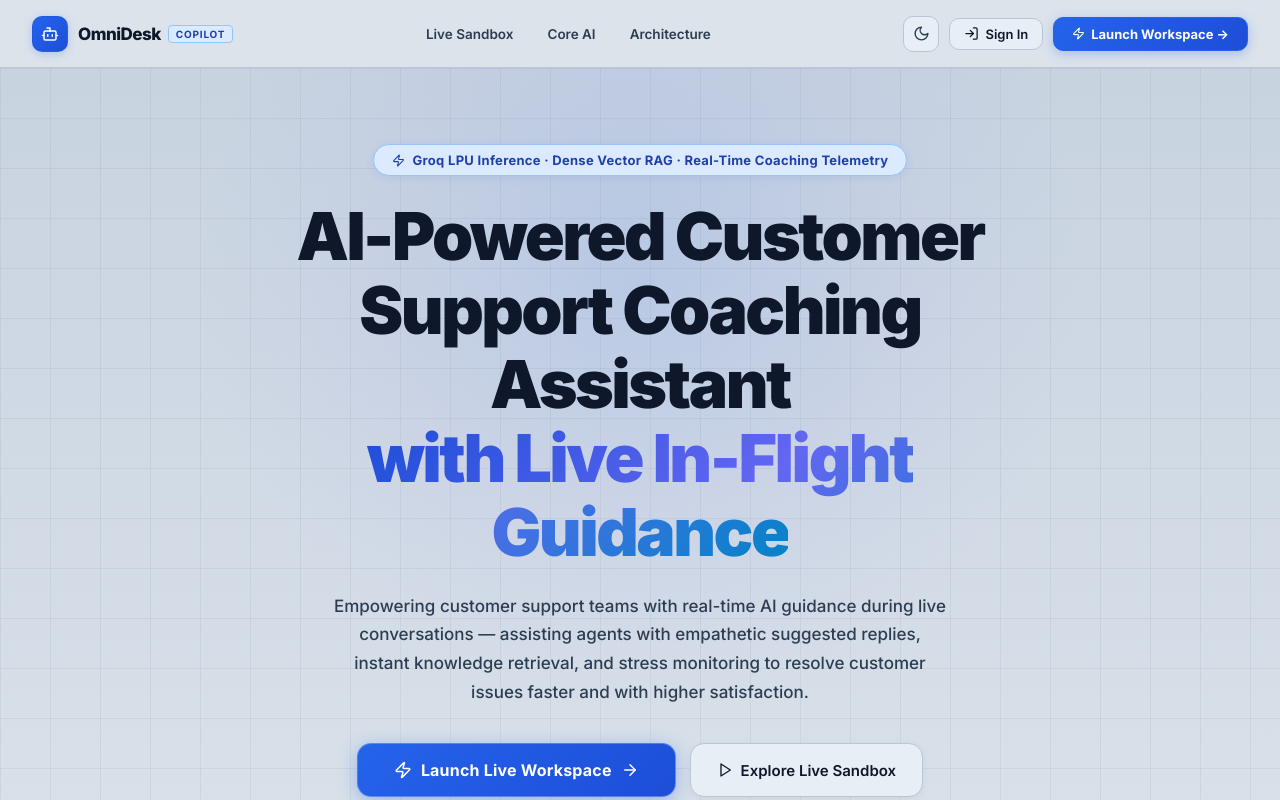
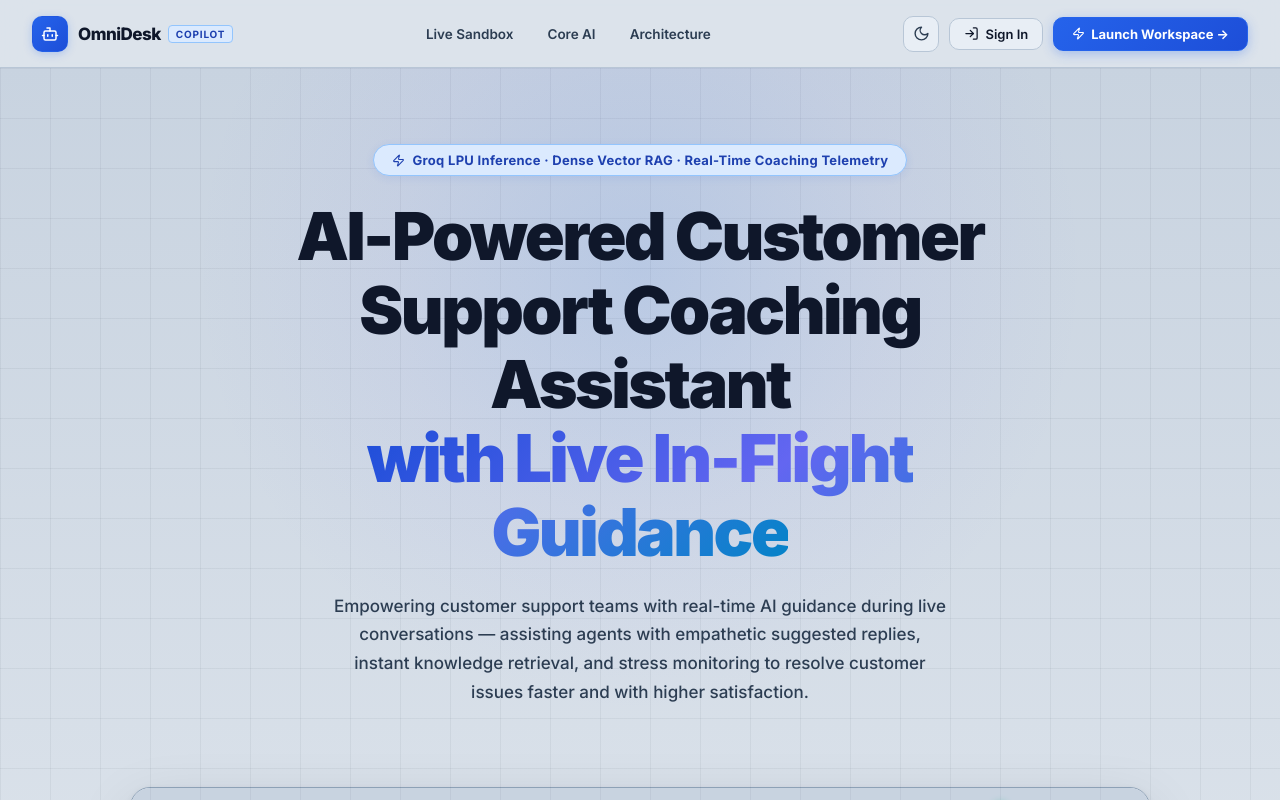
Before and after one commit to Guptanshu44/Customer-support-assistant, a React (Vite) app in the folder frontend/: page / in a window 1280 px wide. Built offline with nearby package versions, Linux system fonts and the light colour scheme; no server answers.

Commit message:
removed duplicate icons from landing page

```diff
--- a/frontend/src/pages/LandingPage.jsx
+++ b/frontend/src/pages/LandingPage.jsx
@@ -1,7 +1,7 @@
 import React, { useState, useEffect, useRef } from 'react';
 import {
   ArrowRight, Zap, Shield, MessageSquare, Check,
-  Bot, Sparkles, HeartPulse, Play, Database, Cpu, Cloud,
+  Bot, Sparkles, HeartPulse, Database, Cpu, Cloud,
   Copy, RotateCcw, Sun, Moon, LogIn, User
 } from 'lucide-react';
 import { api } from '../api/client';
@@ -474,25 +474,6 @@ export default function LandingPage({ onNavigate }) {
           <p className="landing-hero-subtitle">
             Empowering customer support teams with real-time AI guidance during live conversations — assisting agents with empathetic suggested replies, instant knowledge retrieval, and stress monitoring to resolve customer issues faster and with higher satisfaction.
           </p>
-
-          <div className="landing-hero-actions">
-            <button
-              type="button"
-              className="landing-cta-primary large"
-              onClick={handleOpenSandboxWorkspace}
-              title="Launch full AI copilot workspace"
-            >
-              <Zap size={18} /> Launch Live Workspace <ArrowRight size={18} />
-            </button>
-            <button
-              type="button"
-              className="landing-cta-secondary"
-              onClick={() => scrollToSection('demo')}
-              title="See the interactive AI coaching sandbox"
-            >
-              <Play size={16} /> Explore Live Sandbox
-            </button>
-          </div>
         </div>
 
         {/* Interactive In-Flight Sandbox */}
```
Also changed, not shown: 1 other file (tests, documents, lock files or other folders).
